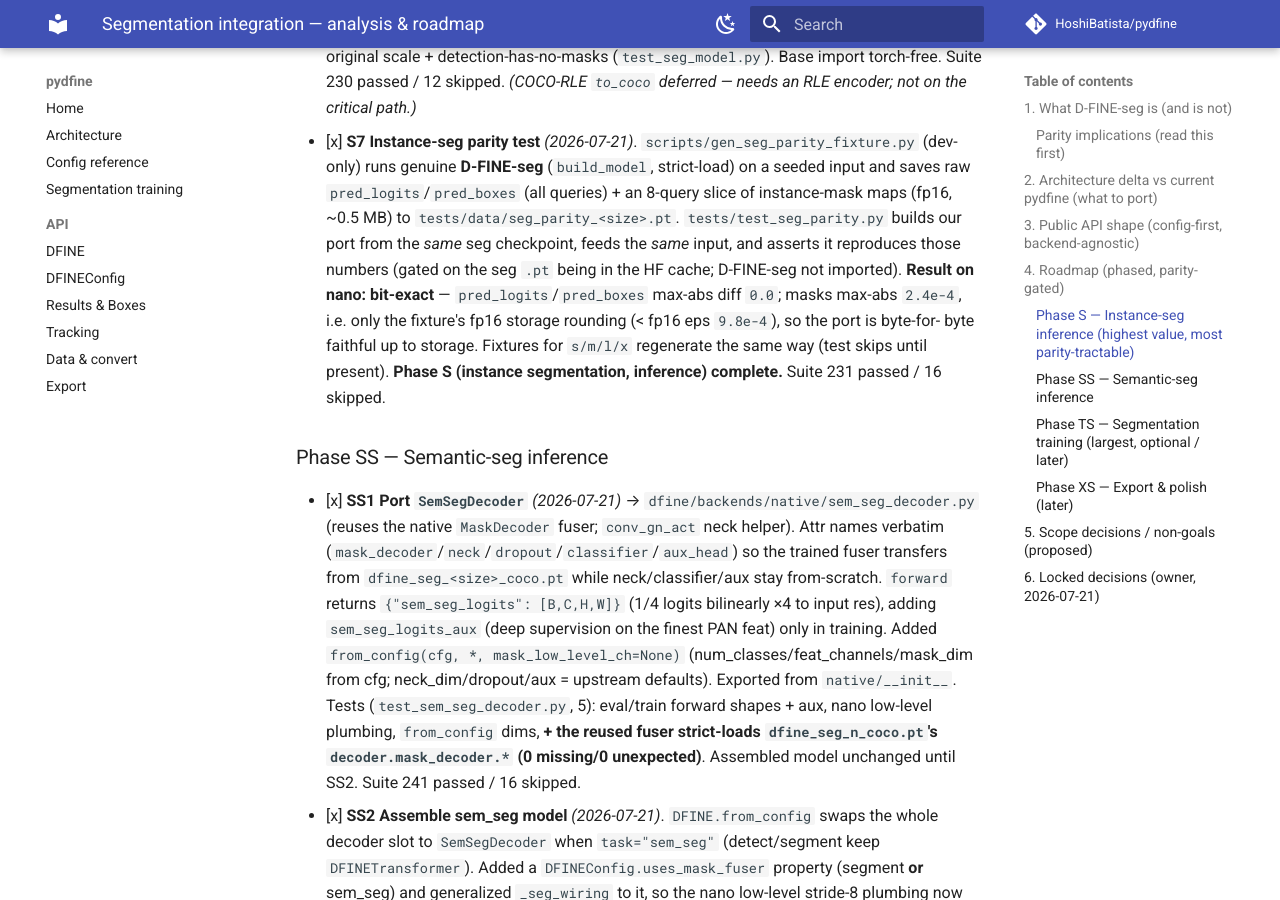
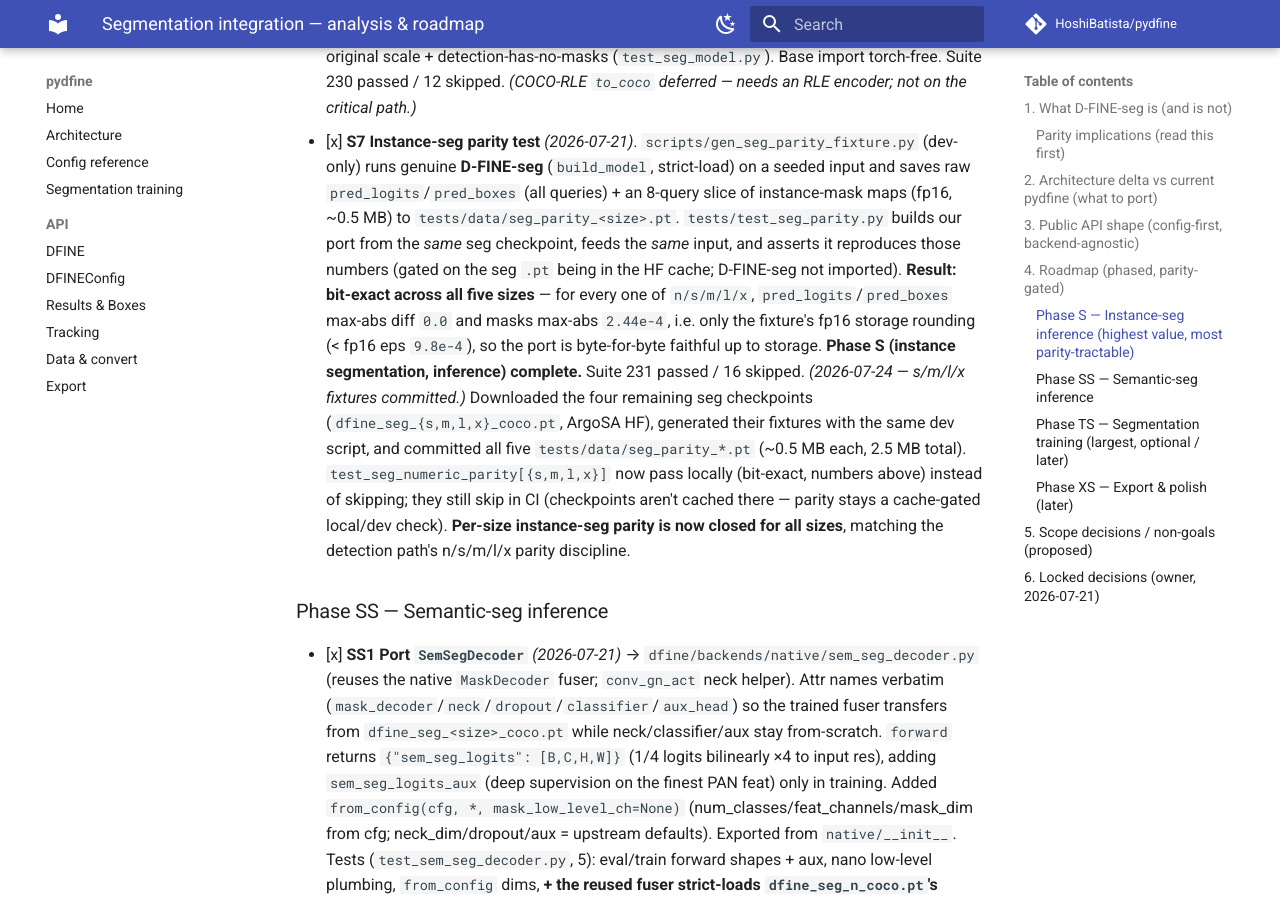
Before and after one commit to HoshiBatista/pydfine, an MkDocs documentation site: the page built from docs/SEG_ROADMAP.md, in a window 1280 px wide and 900 px high, scrolled down 4206 px. Built offline with MkDocs 1.6.1 and Material for MkDocs 9.7.7, drawn with Linux system fonts in a browser that asks for light colours; comment, search, counter and statistics services are not loaded.

Commit message:
test(seg): close instance-seg parity for s/m/l/x
Downloaded the four remaining seg checkpoints (dfine_seg_{s,m,l,x}_coco.pt,
ArgoSA HF), generated their parity fixtures with scripts/gen_seg_parity_fixture.py
(genuine D-FINE-seg), and committed all four tests/data/seg_parity_{s,m,l,x}.pt
(~0.5 MB each). test_seg_numeric_parity[{s,m,l,x}] now pass bit-exact instead of
skipping: pred_logits/pred_boxes max-abs 0.0, masks max-abs 2.44e-4 (fp16 storage
rounding, < fp16 eps). Per-size instance-seg parity is now closed for all five
sizes, matching the detection path. Suite 307 passed / 12 skipped (was 303/16;
the seg-parity tests still skip in CI where the checkpoints aren't cached).

Co-Authored-By: Claude Opus 4.8 <noreply@anthropic.com>
Claude-Session: https://claude.ai/code/session_01UPQs9DwhZJ4A9qHUDddaSZ

```diff
--- a/docs/SEG_ROADMAP.md
+++ b/docs/SEG_ROADMAP.md
@@ -166,12 +166,18 @@ Legend: `[ ]` todo · `[~]` in progress · `[x]` done. Work the lowest unchecked
       saves raw `pred_logits`/`pred_boxes` (all queries) + an 8-query slice of instance-mask maps
       (fp16, ~0.5 MB) to `tests/data/seg_parity_<size>.pt`. `tests/test_seg_parity.py` builds our
       port from the *same* seg checkpoint, feeds the *same* input, and asserts it reproduces those
-      numbers (gated on the seg `.pt` being in the HF cache; D-FINE-seg not imported). **Result on
-      nano: bit-exact** — `pred_logits`/`pred_boxes` max-abs diff `0.0`; masks max-abs `2.4e-4`,
-      i.e. only the fixture's fp16 storage rounding (< fp16 eps `9.8e-4`), so the port is byte-for-
-      byte faithful up to storage. Fixtures for `s/m/l/x` regenerate the same way (test skips until
-      present). **Phase S (instance segmentation, inference) complete.** Suite 231 passed / 16
-      skipped.
+      numbers (gated on the seg `.pt` being in the HF cache; D-FINE-seg not imported). **Result:
+      bit-exact across all five sizes** — for every one of `n/s/m/l/x`, `pred_logits`/`pred_boxes`
+      max-abs diff `0.0` and masks max-abs `2.44e-4`, i.e. only the fixture's fp16 storage rounding
+      (< fp16 eps `9.8e-4`), so the port is byte-for-byte faithful up to storage. **Phase S
+      (instance segmentation, inference) complete.** Suite 231 passed / 16 skipped.
+      *(2026-07-24 — s/m/l/x fixtures committed.)* Downloaded the four remaining seg checkpoints
+      (`dfine_seg_{s,m,l,x}_coco.pt`, ArgoSA HF), generated their fixtures with the same dev
+      script, and committed all five `tests/data/seg_parity_*.pt` (~0.5 MB each, 2.5 MB total).
+      `test_seg_numeric_parity[{s,m,l,x}]` now pass locally (bit-exact, numbers above) instead of
+      skipping; they still skip in CI (checkpoints aren't cached there — parity stays a
+      cache-gated local/dev check). **Per-size instance-seg parity is now closed for all sizes**,
+      matching the detection path's n/s/m/l/x parity discipline.
 
 ### Phase SS — Semantic-seg inference
 - [x] **SS1 Port `SemSegDecoder`** *(2026-07-21)* → `dfine/backends/native/sem_seg_decoder.py`
```
Also changed, not shown: 4 other files.
